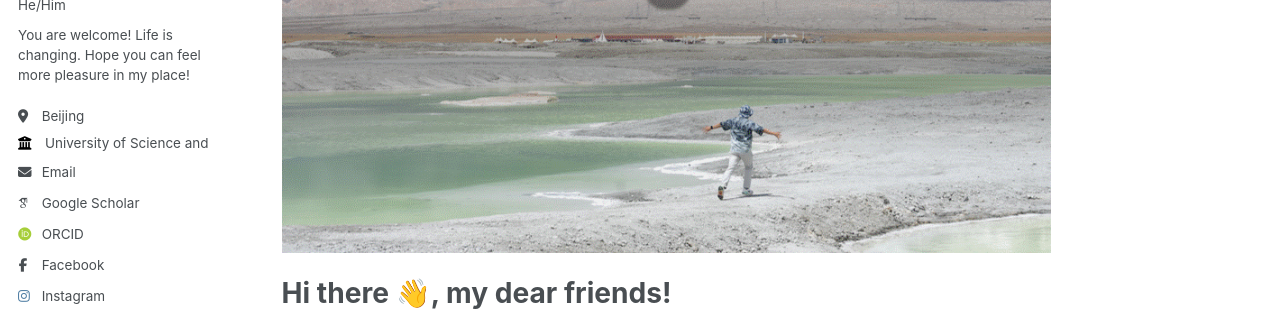
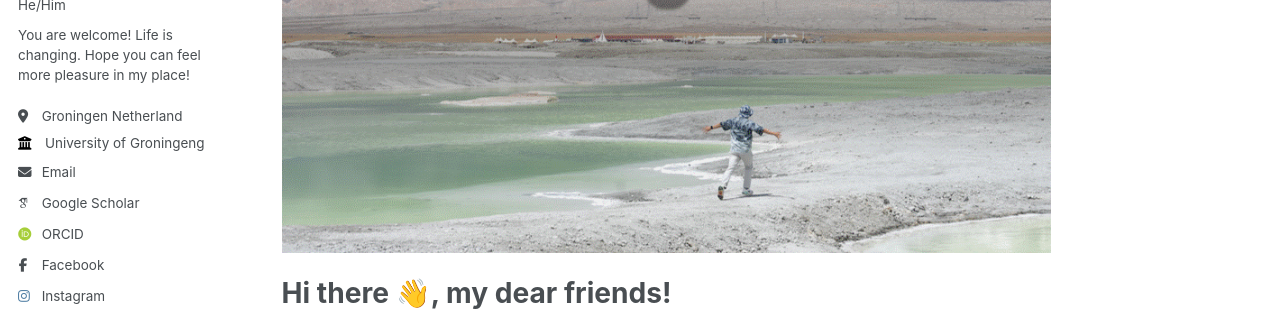
Before and after one commit to Travid-Pei/Travid-Pei.github.io, a Jekyll site: the page built from _pages/about.md, in a window 1280 px wide. Shown: the part 328-639 px from the top of the page. Built offline with Jekyll 4.4.1, drawn with Linux system fonts in a browser that asks for light colours; some web fonts are replaced.

Commit message:
Update _config.yml

```diff
--- a/_config.yml
+++ b/_config.yml
@@ -25,8 +25,8 @@ author:
   name             : "Shuwei Pei/Travid"
   pronouns         : "He/Him"
   bio              : "You are welcome! Life is changing. Hope you can feel more pleasure in my place!"
-  location         : "Beijing"
-  employer         : "University of Science and Technology Beijing"
+  location         : "Groningen Netherland"
+  employer         : "University of Groningeng"
   uri              : # URL
   email            : "peishuwei9@live.com"
 
```
